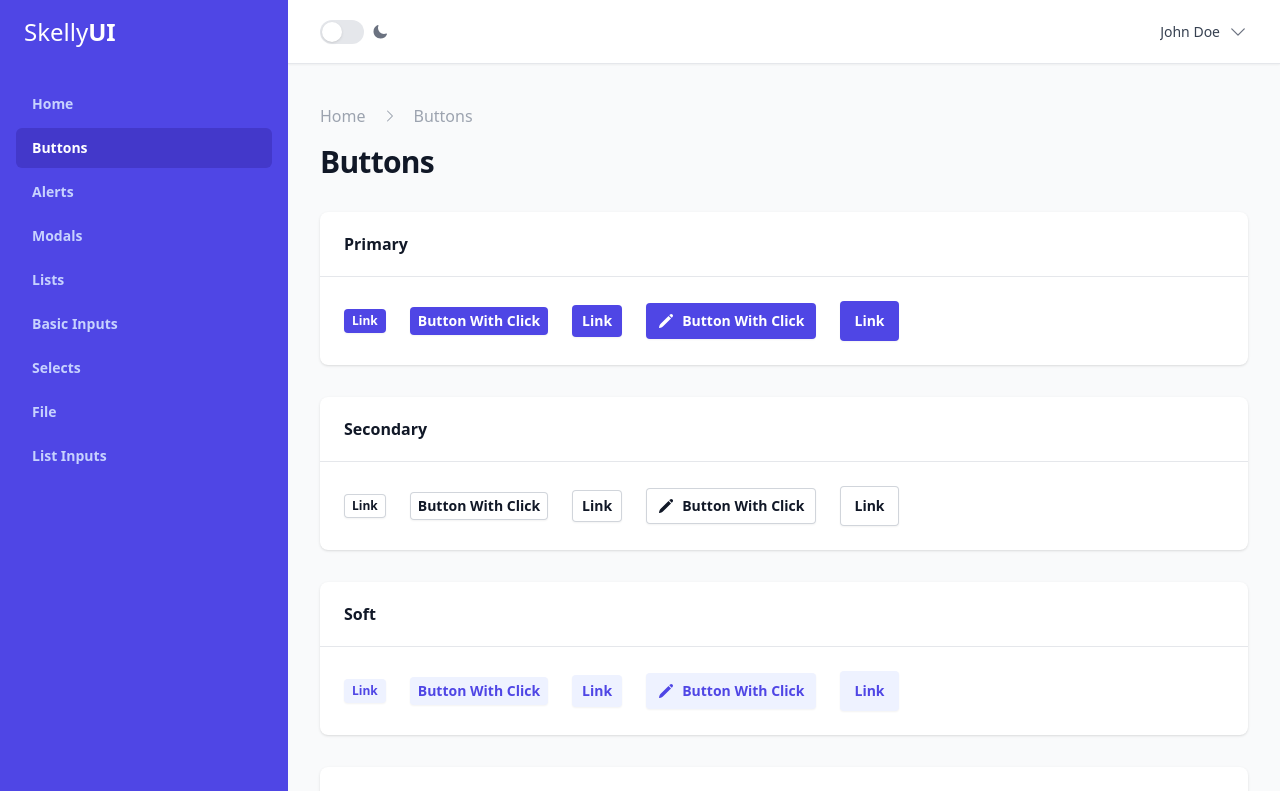
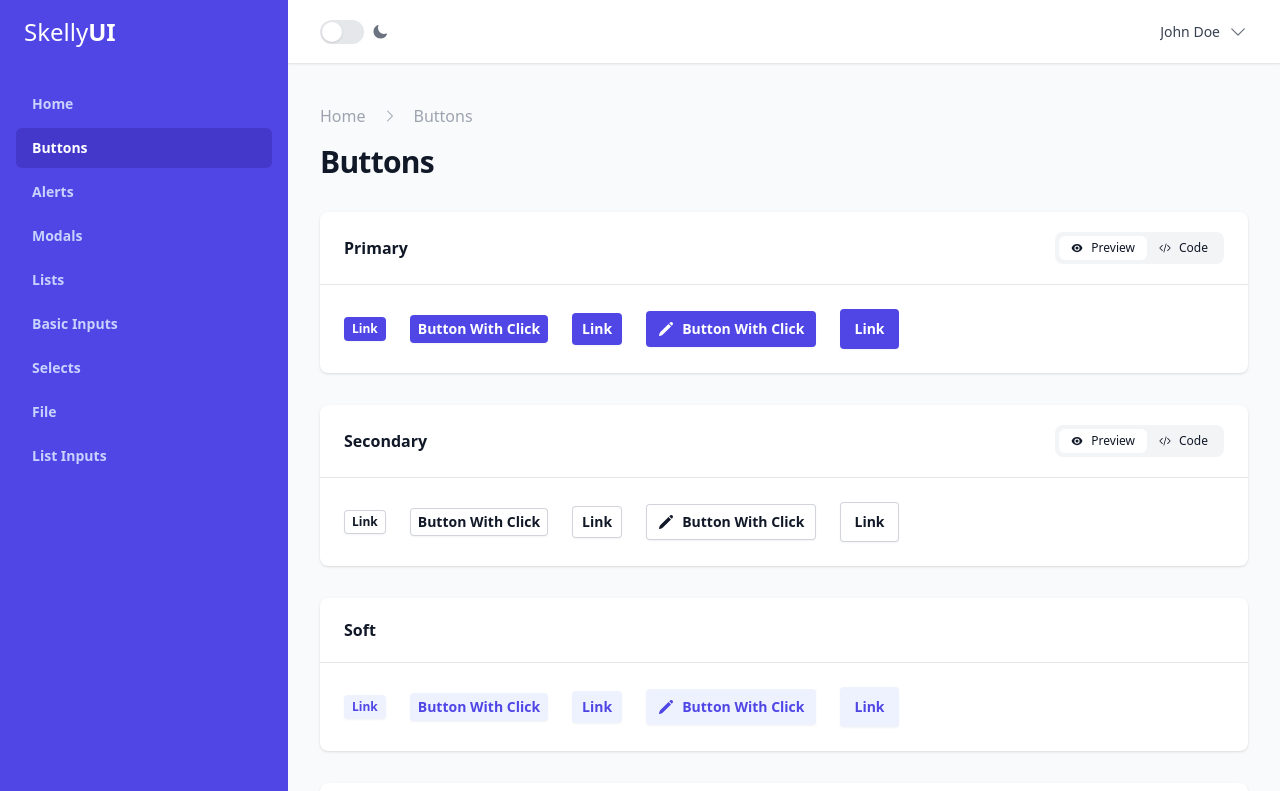
Before and after one commit to slovenianGooner/skelly-ui-react, a React (Vite) app: page /buttons in a window 1280 px wide. Shown: the top 791 px of the page. Built offline with nearby package versions, Linux system fonts and the light colour scheme.

Commit message:
code preview feature

```diff
--- a/package.json
+++ b/package.json
@@ -36,6 +36,7 @@
     "@headlessui/react": "^1.7.14",
     "@heroicons/react": "^2.0.17",
     "@tailwindcss/forms": "^0.5.3",
-    "nanoid": "^4.0.2"
+    "nanoid": "^4.0.2",
+    "react-syntax-highlighter": "^15.5.0"
   }
 }
--- a/src/App.tsx
+++ b/src/App.tsx
@@ -1,6 +1,7 @@
 import {XLayout} from "./lib/index";
 import {Menu} from "@headlessui/react";
 import {NavLink, Outlet} from "react-router-dom";
+import { ThemeProvider } from "./context/theme";
 
 function classNames(...classes) {
     return classes.filter(Boolean).join(' ')
@@ -54,11 +55,11 @@ function App() {
         </>
     )
     return (
-        <>
+        <ThemeProvider>
             <XLayout navigation={navigation} userMenuItems={userMenuItems}>
                 <Outlet/>
             </XLayout>
-        </>
+        </ThemeProvider>
     )
 }
 
--- /dev/null
+++ b/src/components/PreviewCard.tsx
@@ -0,0 +1,78 @@
+import { Tab } from "@headlessui/react"
+import { Fragment } from "react"
+import { CodeBracketIcon, EyeIcon } from "@heroicons/react/24/solid"
+import { Prism as SyntaxHighlighter } from 'react-syntax-highlighter';
+import { oneDark, oneLight } from 'react-syntax-highlighter/dist/esm/styles/prism';
+import { useTheme } from "../context/theme";
+import { CardProps } from "../lib/components/Card";
+
+type Tab = {
+    name: string,
+    icon: JSX.Element,
+}
+
+const tabs: Tab[] = [
+    {
+        name: 'Preview',
+        icon: <EyeIcon className="h-3 w-3" />
+    },
+    {
+        name: 'Code',
+        icon: <CodeBracketIcon className="h-3 w-3" />,
+    }
+]
+
+function classNames(...classes: string[]) {
+    return classes.filter(Boolean).join(' ')
+}
+
+interface PreviewCardProps extends CardProps {
+    codeString: string
+}
+
+export default function PreviewCard({ children, header, footer, overflows = false, contentClassName = 'px-4 py-5 sm:p-6', codeString, ...props }: PreviewCardProps) {
+    const overflowStyle = overflows ? '' : 'overflow-hidden'
+    const { theme } = useTheme()
+    return (
+        <Tab.Group>
+            <div {...props}
+                className={`${overflowStyle} divide-y divide-gray-200 dark:divide-white/10 rounded-lg bg-white dark:bg-gray-900 shadow ${props.className}`}>
+                {header && (
+                    <div className="flex justify-between items-center px-4 py-5 sm:px-6">
+                        {header}
+                        <Tab.List className="bg-gray-100 dark:bg-white/10 p-1 rounded-lg">
+                            {tabs.map((tab, index) => (
+                                <Tab key={index} as={Fragment}>
+                                    {({ selected }) => (
+                                        <button className={
+                                            classNames(
+                                                'inline-flex items-center gap-x-2 focus:outline-none px-3 py-1 font-medium text-xs rounded-md',
+                                                selected ? 'bg-white dark:bg-white/10 text-gray-900 dark:text-white' : 'text-gray-900 dark:text-white hover:text-gray-700 dark:hover:text-gray-200'
+                                            )
+                                        }>
+                                            {tab.icon}
+                                            <span>{tab.name}</span>
+                                        </button>
+                                    )}
+                                </Tab>
+                            ))}
+                        </Tab.List>
+                    </div>
+                )}
+                <Tab.Panels>
+                    <Tab.Panel>
+                        <div className={contentClassName}>{children}</div>
+                    </Tab.Panel>
+                    <Tab.Panel className="px-2">
+                        <SyntaxHighlighter codeTagProps={{ className: "p-4 text-sm" }} language="jsx" style={theme === 'dark' ? oneDark : oneLight}>
+                            {codeString}
+                        </SyntaxHighlighter>
+                    </Tab.Panel>
+                </Tab.Panels>
+                {footer && (
+                    <div className="px-4 py-5 sm:px-6">{footer}</div>
+                )}
+            </div>
+        </Tab.Group>
+    )
+}
--- /dev/null
+++ b/src/context/theme.tsx
@@ -0,0 +1,43 @@
+import { useEffect, useState } from 'react'
+import { createContext, useContext } from 'react'
+
+export type Theme = 'light' | 'dark'
+
+type ThemeContextType = {
+    theme: Theme
+    toggleTheme: () => void
+}
+
+const ThemeContext = createContext<ThemeContextType | null>(null)
+
+type ThemeProviderProps = {
+    children: React.ReactNode
+}
+
+export const ThemeProvider = ({ children }: ThemeProviderProps) => {
+
+    const [theme, setSelectedTheme] = useState<Theme>(localStorage.getItem('theme') as Theme || 'light')
+
+    const toggleTheme = () => {
+        setSelectedTheme(theme === 'light' ? 'dark' : 'light')
+    }
+
+    useEffect(() => {
+        console.log(theme)
+        localStorage.setItem("theme", theme)
+        document.body.classList.remove("dark", "light")
+        document.body.classList.add("h-full", theme);
+    }, [theme])
+
+    return (
+        <ThemeContext.Provider value={{ theme, toggleTheme }}>
+            {children}
+        </ThemeContext.Provider>
+    )
+}
+
+export const useTheme = () => {
+    const context = useContext(ThemeContext) as ThemeContextType
+    if (context === undefined) throw new Error('useTheme must be used within ThemeProvider')
+    return context
+}
--- a/src/lib/components/Card.tsx
+++ b/src/lib/components/Card.tsx
@@ -1,4 +1,4 @@
-type CardProps = {
+export interface CardProps {
     children: React.ReactNode
     header?: React.ReactNode
     footer?: React.ReactNode
--- a/src/lib/components/Layout.tsx
+++ b/src/lib/components/Layout.tsx
@@ -1,7 +1,8 @@
-import { Fragment, useEffect, useState } from "react";
+import { Fragment, useState } from "react";
 import { Dialog, Menu, Transition } from "@headlessui/react";
 import { Bars3Icon, ChevronDownIcon, XMarkIcon, MoonIcon } from "@heroicons/react/24/solid/index.js";
 import { XButtonDropdown, XToggleInput } from "../index.js";
+import { useTheme } from "../../context/theme.js";
 
 type LayoutProps = {
     logo?: any,
@@ -17,17 +18,7 @@ type LayoutProps = {
 export default function Layout({ logo, navigation, headerButtons, userMenuButton, userMenuItems, username, children, loadingScreen }: LayoutProps) {
 
     const [sidebarOpen, setSidebarOpen] = useState(false)
-    const [theme, setTheme] = useState(localStorage.getItem("theme"))
-
-    const toggleTheme = () => {
-        setTheme(theme === "dark" ? "light" : "dark")
-    }
-
-    useEffect(() => {
-        localStorage.setItem("theme", theme)
-        document.body.classList.remove("dark", "light")
-        document.body.classList.add("h-full", theme);
-    }, [theme])
+    const { theme, toggleTheme } = useTheme()
 
     if (!logo) {
         logo = <a href="/" className="text-2xl font-light text-white">Skelly<span className="font-bold">UI</span></a>
--- a/src/views/Buttons.tsx
+++ b/src/views/Buttons.tsx
@@ -2,6 +2,34 @@ import {XBreadcrumbs, XButton, XButtonDropdown, XCard, XCardHeader, XPageTitle}
 import {ChevronDownIcon, PencilIcon} from "@heroicons/react/24/solid/index.js";
 import {Menu} from "@headlessui/react";
 import {useNavigate} from "react-router-dom";
+import PreviewCard from "../components/PreviewCard";
+
+const primaryCodeString =
+    `<div className="flex items-center space-x-6">
+        <XButton as="a" href="/" style="primary" size="xs">Link</XButton>
+        <XButton as="button" onClick={buttonClicked} style="primary" size="sm">Button With
+            Click</XButton>
+        <XButton as="a" href="/" style="primary" size="md">Link</XButton>
+        <XButton as="button" onClick={buttonClicked} style="primary" size="lg" className="gap-2">
+            <PencilIcon className="w-4 h-4"/>
+            Button With Click
+        </XButton>
+        <XButton as="a" href="/" style="primary" size="xl">Link</XButton>
+    </div>`;
+
+const secondaryCodeString =
+    `<div className="flex items-center space-x-6">
+        <XButton as="a" href="/" style="secondary" size="xs">Link</XButton>
+        <XButton as="button" onClick={buttonClicked} style="secondary" size="sm">Button With
+            Click</XButton>
+        <XButton as="a" href="/" style="secondary" size="md">Link</XButton>
+        <XButton as="button" onClick={buttonClicked} style="secondary" size="lg" className="gap-2">
+            <PencilIcon className="w-4 h-4"/>
+            Button With Click
+        </XButton>
+        <XButton as="a" href="/" style="secondary" size="xl">Link</XButton>
+    </div>`;
+
 
 export default function Buttons() {
     const navigate = useNavigate();
@@ -69,7 +97,7 @@ export default function Buttons() {
                 ]} onClick={(url) => navigate(url)} />
                 <XPageTitle className="mt-4">Buttons</XPageTitle>
 
-                <XCard className="mt-8"
+                <PreviewCard codeString={primaryCodeString} className="mt-8"
                        header={<XCardHeader>Primary</XCardHeader>}>
                     <div className="flex items-center space-x-6">
                         <XButton as="a" href="/" style="primary" size="xs">Link</XButton>
@@ -82,8 +110,8 @@ export default function Buttons() {
                         </XButton>
                         <XButton as="a" href="/" style="primary" size="xl">Link</XButton>
                     </div>
-                </XCard>
-                <XCard className="mt-8"
+                </PreviewCard>
+                <PreviewCard codeString={secondaryCodeString} className="mt-8"
                        header={<XCardHeader>Secondary</XCardHeader>}>
                     <div className="flex items-center space-x-6">
                         <XButton as="a" href="/" style="secondary" size="xs">Link</XButton>
@@ -96,7 +124,7 @@ export default function Buttons() {
                         </XButton>
                         <XButton as="a" href="/" style="secondary" size="xl">Link</XButton>
                     </div>
-                </XCard>
+                </PreviewCard>
                 <XCard className="mt-8"
                        header={<XCardHeader>Soft</XCardHeader>}>
                     <div className="flex items-center space-x-6">
```
Also changed, not shown: 1 other file (tests, documents, lock files or other folders).
